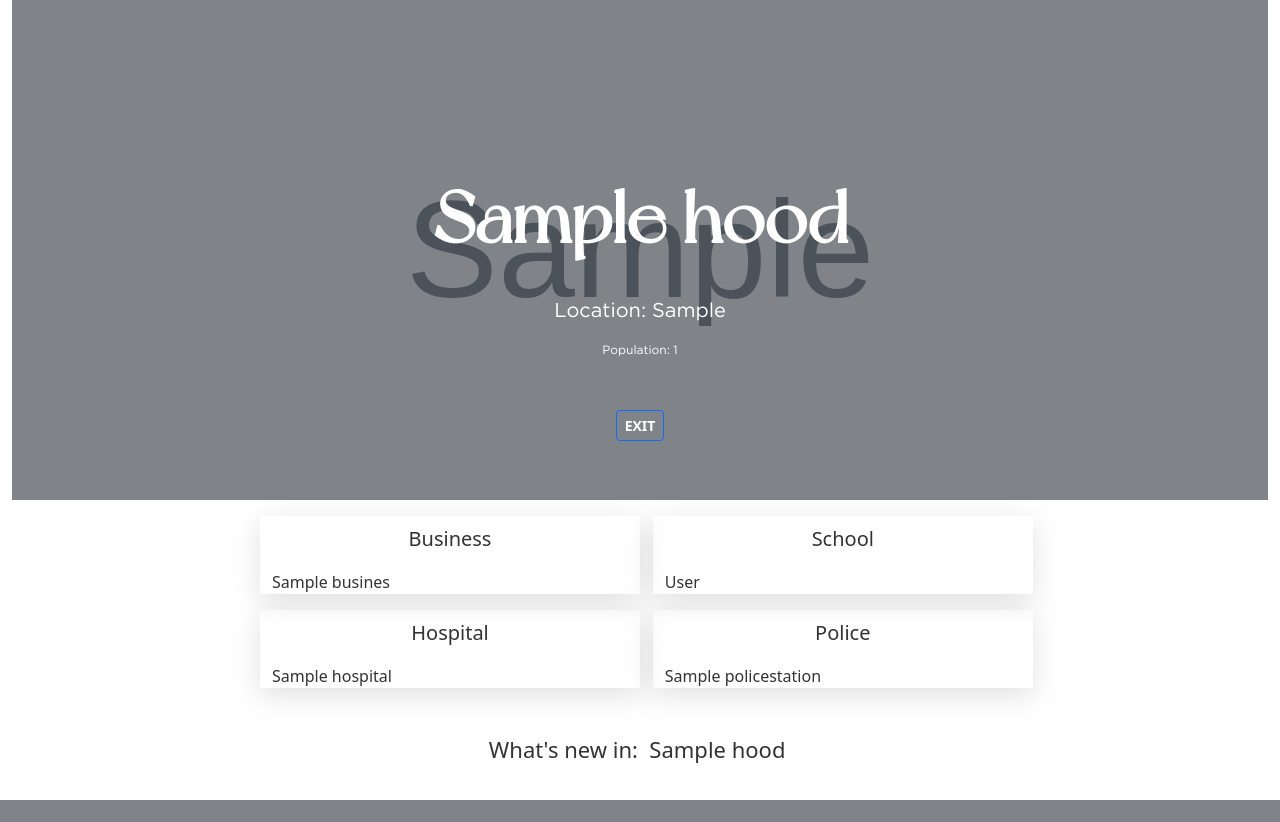
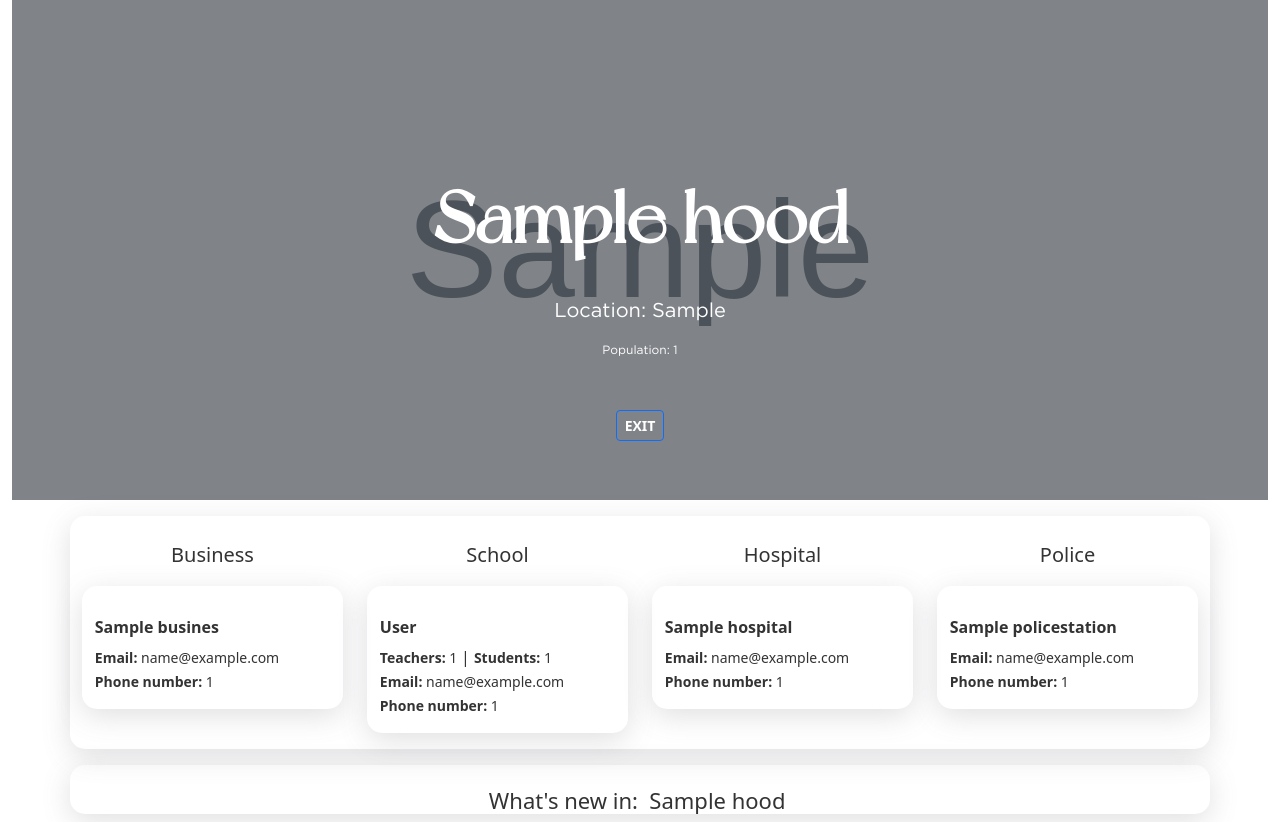
Before and after one commit to AtienoObwanda/TheZone, a Django app: page /accounts/dashboard/ in a window 1280 px wide. Before the commit the page ends 800 px from the top, so only its background shows below. Run offline with Django 4.2, Linux system fonts and the light colour scheme; a user stored in the database is signed in; tables that the repository leaves empty hold one stand-in row (values such as "Sample post"); grey boxes marked "Sample" are stand-in pictures; parts of the project's set-up code (start-up, migrations or seed data) failed here and were passed over; some libraries are stand-ins or nearby versions.

Commit message:
styling the cards displaying various information

```diff
--- a/members/templates/members/hood.html
+++ b/members/templates/members/hood.html
@@ -24,44 +24,107 @@
 </div>
 <!-- POSTS | Police |Hospital| Schools |Bussinesses|-->
 <div class="container">
-<div class="row">
-    <div class="col-2 mt-3"></div>
-    <div class="col-4 mt-3" style="box-shadow: rgba(100, 100, 111, 0.2) 0px 7px 29px 0px; margin-right:1vw ;">
+<div class="row mt-3" style="box-shadow: rgba(100, 100, 111, 0.2) 0px 7px 29px 0px; border-radius:15px;">
+    <div class="col-3 mt-3">
         <p class='lead text-center mt-2'>Business</p>
         {% for biz in bizs %}
-        {{biz.bizName}}
+            <div class="mb-3 pb-3" style="box-shadow: rgba(100, 100, 111, 0.2) 0px 7px 29px 0px; border-radius:15px;">
+
+                <h6 style="margin-left: 1vw; padding-top:2em; font-weight: bold;">
+                    {{biz.bizName}}
+                </h6>
+                <small style="margin-left: 1vw;">
+                    <span style="font-weight: bold;">
+                        Email:
+                    </span> {{biz.email}}
+                </small> </br>
+                <small style="margin-left: 1vw; padding-bottom:2em;">
+                    <span style="font-weight: bold;">
+                    Phone number:
+                    </span> {{biz.contact}}</small>
+            </div>
+
         {% endfor %}
 
     </div>
     <!--School-->
-    <div class="col-4 mt-3" style="box-shadow: rgba(100, 100, 111, 0.2) 0px 7px 29px 0px; margin-right:1vw ;">
+    <div class="col-3 mt-3">
         <p class='lead text-center mt-2'>School</p>
         {% for schl in schls %}
-        {{schl.schlName}}
+        <div class="mb-3 pb-3" style="box-shadow: rgba(100, 100, 111, 0.2) 0px 7px 29px 0px; border-radius:15px;">
+
+            <h6 style="margin-left: 1vw; padding-top:2em; font-weight: bold;">{{schl.schlName}}
+            </h6>
+            <small style="margin-left: 1vw;">
+                <span style="font-weight: bold;">
+                    Teachers:
+                </span> {{schl.teachersNum}}
+            </small> |
+            <small>
+                <span style="font-weight: bold;">
+                    Students:
+                </span> {{schl.studentsNum}}
+            </small></br>
+            <small style="margin-left: 1vw;">
+                <span style="font-weight: bold;">
+                    Email:
+                </span> {{schl.email}}
+            </small> </br>
+            <small style="margin-left: 1vw; padding-bottom:2em;">
+                <span style="font-weight: bold;">
+                   Phone number:
+                </span> {{schl.contact}}</small>
+        </div>
         {% endfor %}
 
     </div>
-    <div class="col-2 mt-3"></div>
     <!--hosp-->
-    <div class="col-4 mt-3" style="box-shadow: rgba(100, 100, 111, 0.2) 0px 7px 29px 0px; margin-right:1vw ;">
+    <div class="col-3 mt-3">
         <p class='lead text-center mt-2'>Hospital</p>
         {% for hosp in hosps %}
-        {{hosp.hName}}
+            <div class="mb-3 pb-3" style="box-shadow: rgba(100, 100, 111, 0.2) 0px 7px 29px 0px; border-radius:15px;">
+
+                <h6 style="margin-left: 1vw; padding-top:2em; font-weight: bold;">
+                    {{hosp.hName}}
+                </h6>
+                <small style="margin-left: 1vw;">
+                    <span style="font-weight: bold;">
+                        Email:
+                    </span> {{hosp.email}}
+                </small> </br>
+                <small style="margin-left: 1vw; padding-bottom:2em;">
+                    <span style="font-weight: bold;">
+                    Phone number:
+                    </span> {{hosp.contact}}</small>
+            </div>
         {% endfor %}
 
     </div>
     <!--police-->
-    <div class="col-4 mt-3" style="box-shadow: rgba(100, 100, 111, 0.2) 0px 7px 29px 0px;">
+    <div class="col-3 mt-3">
         <p class='lead text-center mt-2'>Police</p>
         {% for station in stations %}
-        {{station.stationName}}
-        {% endfor %}
+        <div class="mb-3 pb-3" style="box-shadow: rgba(100, 100, 111, 0.2) 0px 7px 29px 0px; border-radius:15px;">
+
+            <h6 style="margin-left: 1vw; padding-top:2em; font-weight: bold;">
+                {{station.stationName}}
+            </h6>
+            <small style="margin-left: 1vw;">
+                <span style="font-weight: bold;">
+                    Email:
+                </span> {{station.email}}
+            </small> </br>
+            <small style="margin-left: 1vw; padding-bottom:2em;">
+                <span style="font-weight: bold;">
+                Phone number:
+                </span> {{station.contact}}</small>
+        </div>         {% endfor %}
 
     </div>
 </div>
 </div>
-<div class="container mt-5">
-    <h1 class='display-2 text-center' style="font-size: 22px;">What's new in:  &nbsp;{{hood.zoneName}}&nbsp;</h1>
+<div class="container mt-3 " style="box-shadow: rgba(100, 100, 111, 0.2) 0px 7px 29px 0px; border-radius:15px;">
+    <h1 class='display-2 text-center mt-2' style="padding-top:1em; font-size: 22px;">What's new in:  &nbsp;{{hood.zoneName}}&nbsp;</h1>
 
 </div>
 {% endblock content %}
```
